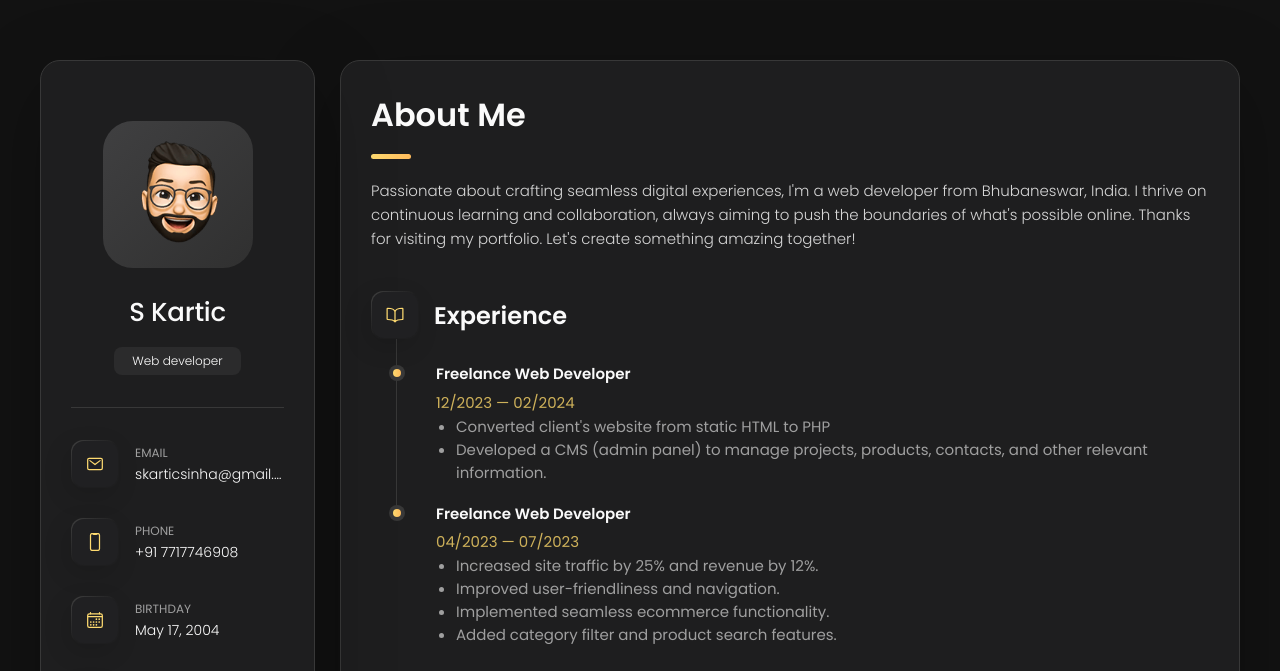
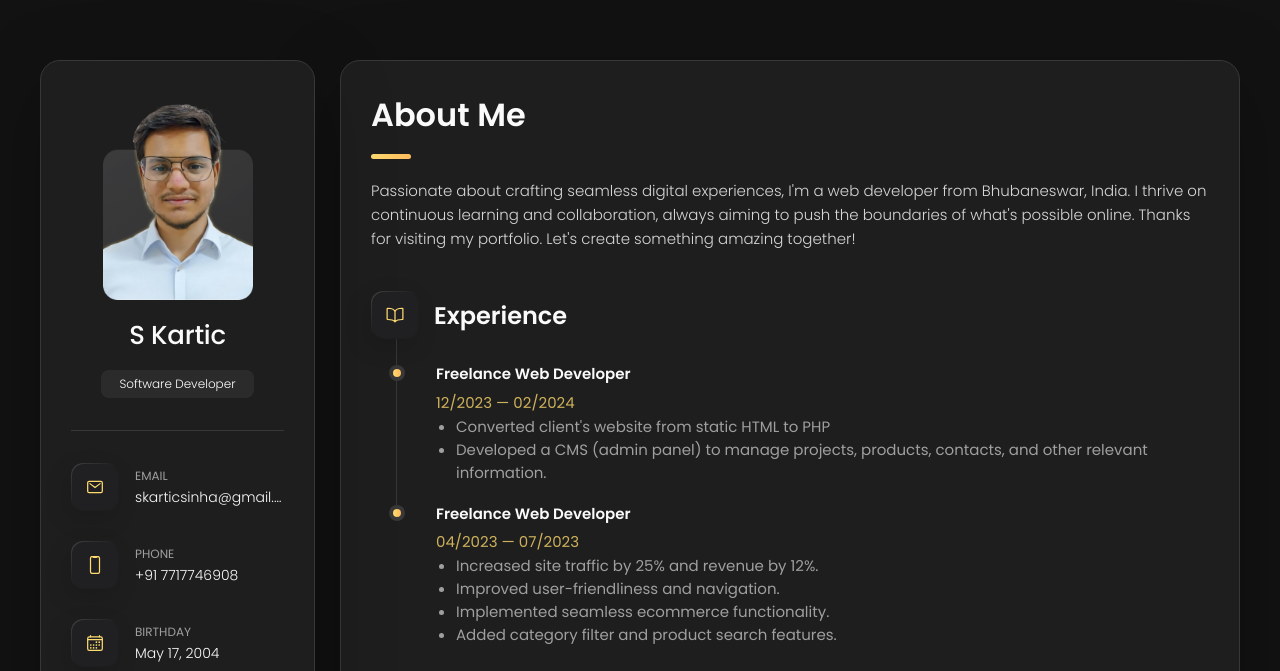
Before and after one commit to skarticsinha/portfolio-website, a plain HTML site: page index.html in a window 1280 px wide. Shown: the top 671 px of the page. Drawn offline with nearby package versions, Linux system fonts and the light colour scheme.

Commit message:
updated profile avatar

```diff
--- a/assets/css/style.css
+++ b/assets/css/style.css
@@ -332,8 +332,22 @@ main {
 }
 
 .avatar-box {
-  background: var(--bg-gradient-onyx);
+  position: relative; /* Make the box a relative container */
+  /* background: var(--bg-gradient-onyx); */
   border-radius: 20px;
+  width: 200px; /* Adjust width as needed */
+  height: 170px; /* Adjust height as needed */
+  overflow: visible; /* Hide the part of the image that overflows the box */
+  display: flex;
+  align-items: center; /* Center the image vertically */
+  justify-content: center; /* Center the image horizontally */
+}
+
+.avatar {
+  position: absolute;
+  top: -24px; /* Move the image up so that it overflows from the top */
+  /* transform: scale(1.2); */
+  /*border-radius: 50%; /* Optional: make the image circular */
 }
 
 .info-content .name {
--- a/index.html
+++ b/index.html
@@ -42,13 +42,13 @@
       <div class="sidebar-info">
 
         <figure class="avatar-box">
-          <img src="./assets/images/my-avatar.png" alt="S Kartic" width="80">
+          <img src="./assets/images/skartic-avatar.png" alt="S Kartic" class="avatar">
         </figure>
 
         <div class="info-content">
           <h1 class="name" title="Richard hanrick">S Kartic</h1>
 
-          <p class="title">Web developer</p>
+          <p class="title">Software Developer</p>
         </div>
 
         <button class="info_more-btn" data-sidebar-btn>
@@ -124,6 +124,8 @@
         </ul>
 
         <div class="separator"></div>
+
+        <div class="contacts-wrapper">
 
           <ul class="social-list">
 
@@ -146,14 +148,15 @@
             </li>
 
           </ul>
-
-      </div>
 
         <div class="resume-btn">
           <button class="form-btn" type="submit" onclick="window.open('Skartic_Resume_v1.pdf')">
             <ion-icon name="document-outline"></ion-icon>
             <span>Resume</span>
           </button>
+        </div>
+
+      </div>
     </div>
 
     </aside>
```
Also changed, not shown: assets/images/skartic-avatar.png (added), assets/images/skarticdp_processed.jpg (added), 1 other file. Lines whose indentation alone changed are shown as unchanged.
